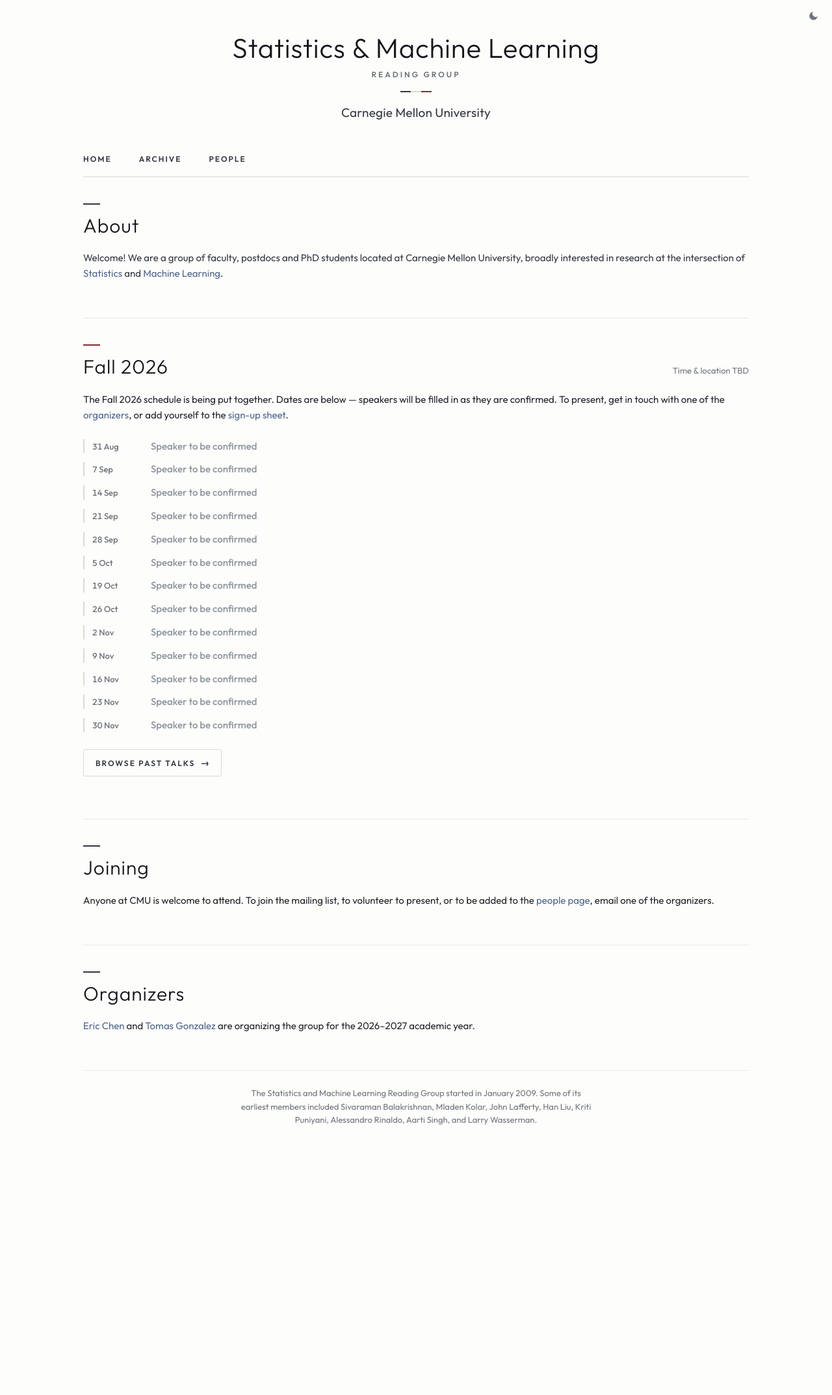
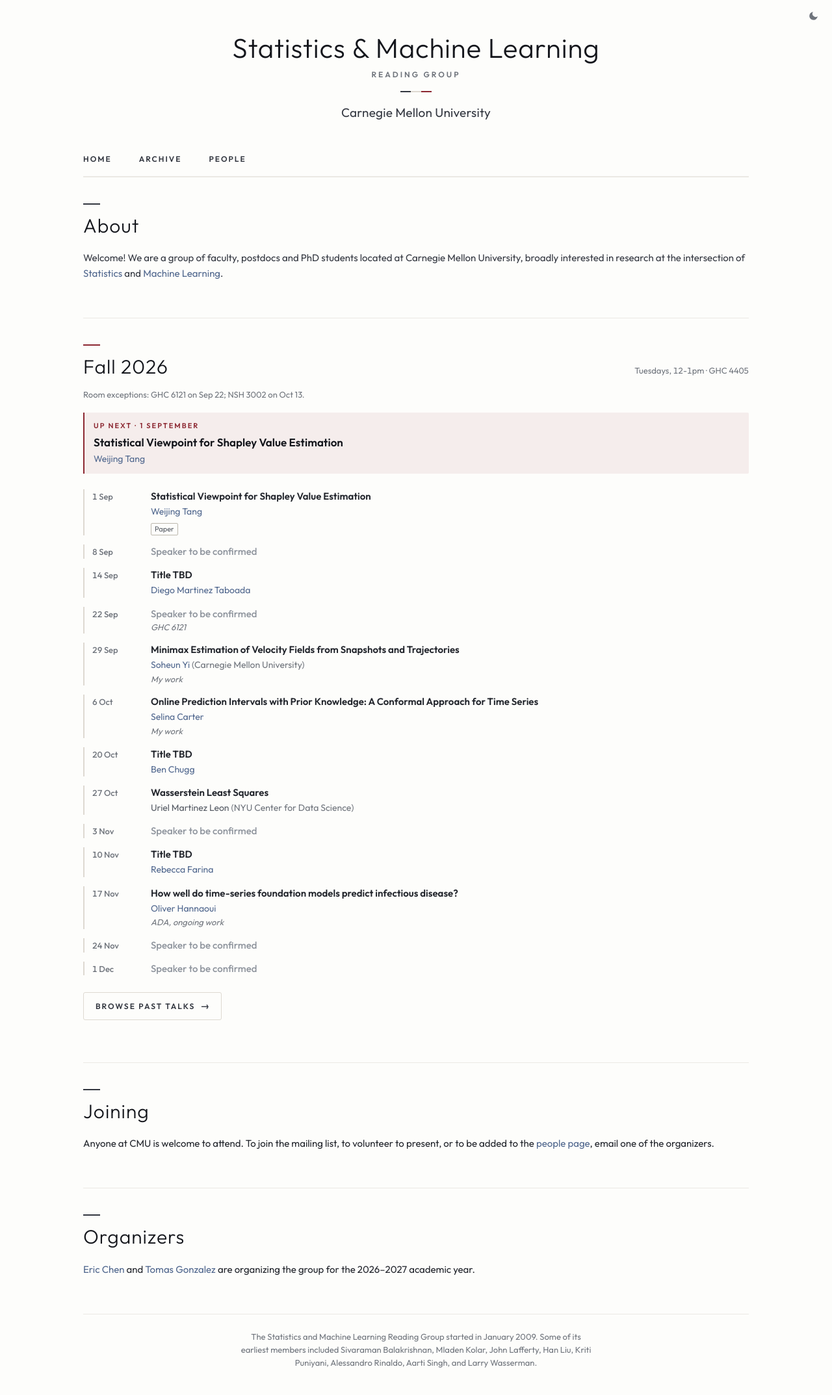
Before and after one commit to StatML-Reading-Group/StatML-Reading-Group.github.io, a Jekyll site: the page built from index.html, in a window 1280 px wide. Shown: the whole page at 65% size. Built offline with Jekyll 4.4.1, drawn with Linux system fonts in a browser that asks for light colours; before the commit the page ends 1773 px from its top, so only the background shows below that.

Commit message:
Update Fall 2026 reading group schedule

```diff
--- a/_data/people.yaml
+++ b/_data/people.yaml
@@ -109,6 +109,12 @@ weijing_tang:
   affiliation: Statistics
   url: https://sites.google.com/andrew.cmu.edu/weijingtang/home
   img: /assets/people/weijing-tang.jpg
+aditya_kumar:
+  name: Aditya Kumar
+  roster: student
+  position: Graduate Student
+  affiliation: CMU SCS
+  url: https://scholar.google.com/citations?user=sfgpP8UAAAAJ&hl=en
 richard_zhu:
   name: Richard Zhu
   roster: student
@@ -607,6 +613,10 @@ sanjit_dandapanthula:
   affiliation: Statistics & Machine Learning
   url: https://sanjitdp.github.io/
   name: Sanjit Dandapanthula
+soheun_yi:
+  name: Soheun Yi
+  affiliation: Carnegie Mellon University
+  url: https://soheunyi.github.io/
 oliver_hannaoui:
   name: Oliver Hannaoui
   roster: student
@@ -785,3 +795,6 @@ zijian_guo:
   name: Zijian Guo
 zoltan_szabo:
   name: Zoltan Szabo
+uriel_martinez_leon:
+  name: Uriel Martinez Leon
+  affiliation: NYU Center for Data Science
--- a/_data/roster.yaml
+++ b/_data/roster.yaml
@@ -83,6 +83,7 @@ alumni:
 - david_zhao
 student:
 - selina_carter
+- aditya_kumar
 - james_carzon
 - woonyoung_chang
 - yuchen_chen
--- a/_data/talks/fall2026.yaml
+++ b/_data/talks/fall2026.yaml
@@ -1,55 +1,81 @@
 # Fall 2026 -- 13 entries. Generated by scripts/migrate/merge.py;
 # safe to hand-edit afterwards (the migration is one-shot).
 
-- date: '2026-08-31'
-  kind: tbd
+- date: '2026-09-01'
+  speakers:
+  - weijing_tang
+  title: Statistical Viewpoint for Shapley Value Estimation
+  paper_url: https://arxiv.org/abs/2605.02827
   sources:
   - sheet
-- date: '2026-09-07'
+- date: '2026-09-08'
   kind: tbd
   sources:
   - sheet
 - date: '2026-09-14'
+  speakers:
+  - diego_martinez_taboada
+  title: Title TBD
+  weekday_override: Monday
+  sources:
+  - sheet
+- date: '2026-09-22'
+  kind: tbd
+  note: GHC 6121
+  sources:
+  - sheet
+- date: '2026-09-29'
+  speakers:
+  - soheun_yi
+  title: Minimax Estimation of Velocity Fields from Snapshots and Trajectories
+  note: My work
+  sources:
+  - sheet
+- date: '2026-10-06'
+  speakers:
+  - selina_carter
+  title: 'Online Prediction Intervals with Prior Knowledge: A Conformal Approach for Time Series'
+  note: My work
+  sources:
+  - sheet
+- date: '2026-10-20'
+  speakers:
+  - ben_chugg
+  title: Title TBD
+  sources:
+  - sheet
+- date: '2026-10-27'
+  speakers:
+  - uriel_martinez_leon
+  title: Wasserstein Least Squares
+  sources:
+  - sheet
+- date: '2026-11-03'
   kind: tbd
   sources:
   - sheet
-- date: '2026-09-21'
+- date: '2026-11-10'
+  speakers:
+  - rebecca_farina
+  title: Title TBD
+  sources:
+  - sheet
+- date: '2026-11-17'
+  speakers:
+  - oliver_hannaoui
+  title: How well do time-series foundation models predict infectious disease?
+  note: ADA, ongoing work
+  abstract: >-
+    I'll give a quick overview on time-series foundation models: the premise, different architectures
+    & models, how well they seem to do in practice, etc. Then present some results of our analysis
+    in the context of infectious disease forecasting.
+  sources:
+  - sheet
+- date: '2026-11-24'
   kind: tbd
   sources:
   - sheet
-- date: '2026-09-28'
+- date: '2026-12-01'
   kind: tbd
   sources:
   - sheet
-- date: '2026-10-05'
-  kind: tbd
-  sources:
-  - sheet
-- date: '2026-10-19'
-  kind: tbd
-  sources:
-  - sheet
-- date: '2026-10-26'
-  kind: tbd
-  sources:
-  - sheet
-- date: '2026-11-02'
-  kind: tbd
-  sources:
-  - sheet
-- date: '2026-11-09'
-  kind: tbd
-  sources:
-  - sheet
-- date: '2026-11-16'
-  kind: tbd
-  sources:
-  - sheet
-- date: '2026-11-23'
-  kind: tbd
-  sources:
-  - sheet
-- date: '2026-11-30'
-  kind: tbd
-  sources:
-  - sheet
--- a/_data/terms.yaml
+++ b/_data/terms.yaml
@@ -3,8 +3,11 @@
 
 - key: fall2026
   name: Fall 2026
-  talks: 0
-  note: 'Time & location: TBD & TBD'
+  talks: 8
+  default_weekday: Tuesday
+  default_room: GHC 4405
+  default_time: 12-1pm
+  note: 'Room exceptions: GHC 6121 on Sep 22; NSH 3002 on Oct 13.'
   status: upcoming
 - key: spring2026
   name: Spring 2026
--- a/index.html
+++ b/index.html
@@ -31,6 +31,10 @@ title: Home
       {%- endif -%}
     </span>
   </div>
+
+  {%- if term.note -%}
+    <p class="term-note">{{ term.note }}</p>
+  {%- endif -%}
 
   {%- comment -%} First titled talk still ahead of us. {%- endcomment -%}
   {%- assign today = site.time | date: '%Y-%m-%d' -%}
```
Also changed, not shown: libs/custom/my_css.css.
